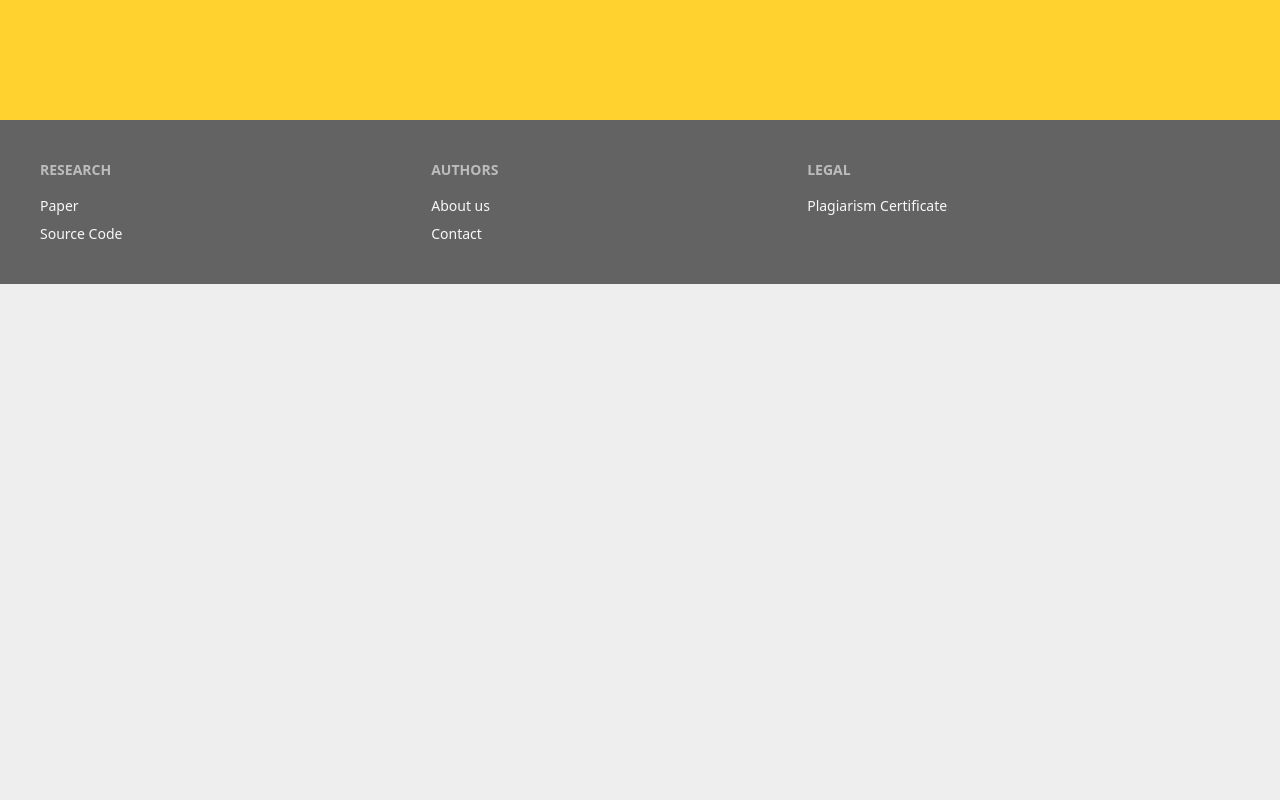
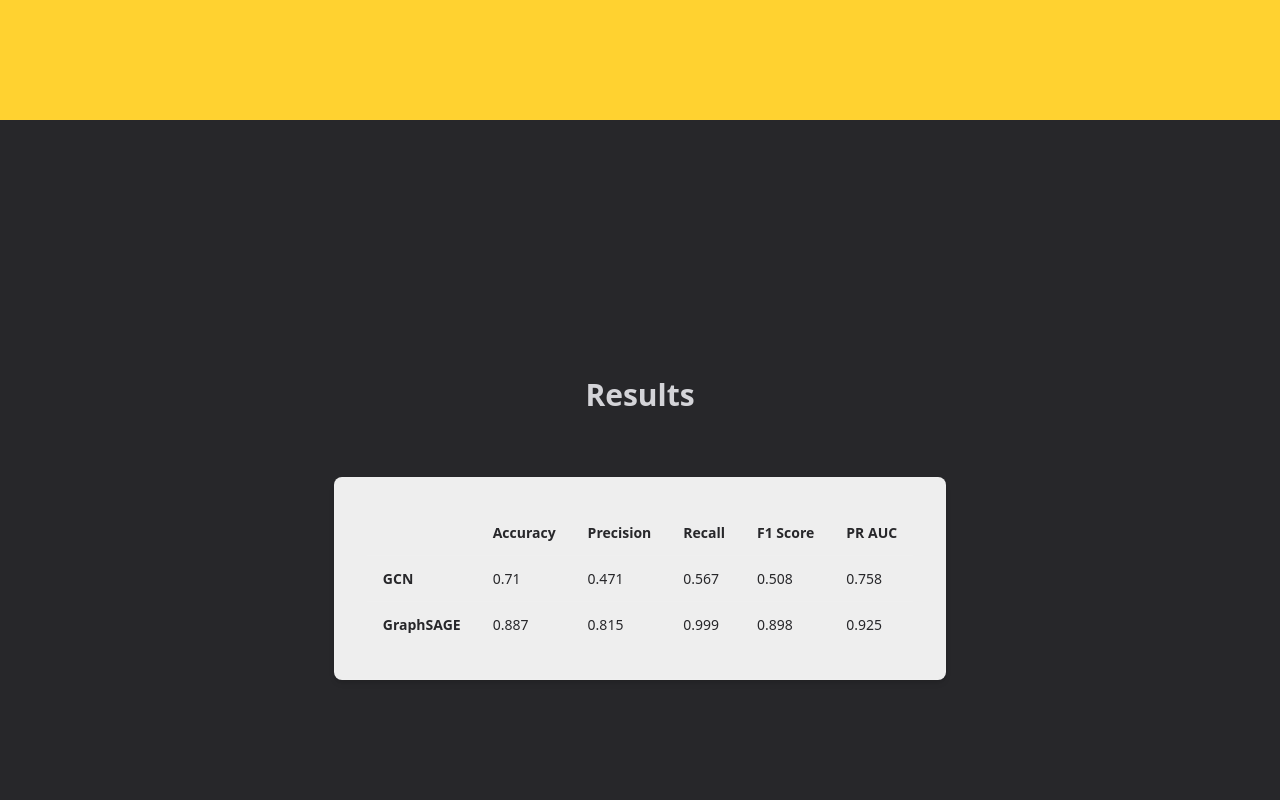
Before and after one commit to iragca/capstone2-mvp3-frontend-cfworkers, a SvelteKit app: page /study in a window 1280 px wide. Shown: the part 2280-3080 px from the top of the page. Before the commit the page ends 2564 px from the top, so only its background shows below. Built offline with nearby package versions, Linux system fonts and the light colour scheme.

Commit message:
feat: add results section with performance metrics table

```diff
--- a/src/routes/study/+page.svelte
+++ b/src/routes/study/+page.svelte
@@ -74,7 +74,7 @@
 				Objectives
 			</h1>
 			<ul
-				class="mx-auto flex w-fit justify-center gap-8 overflow-x-auto rounded-box bg-base-100 p-4 shadow-md flex-col md:flex-row"
+				class="mx-auto flex w-fit flex-col justify-center gap-8 overflow-x-auto rounded-box bg-base-100 p-4 shadow-md md:flex-row"
 			>
 				{@render objective(
 					1,
@@ -110,4 +110,44 @@
 			</ul>
 		</div>
 	</section>
+	<section class="flex min-h-screen flex-col items-center justify-center gap-12" title="results">
+		<h1 class="mx-auto max-w-fit p-4 text-3xl font-extrabold text-zinc-300">Results</h1>
+		<div
+			class="max-w-2xl overflow-x-auto rounded-box border border-base-content/5 bg-base-100 p-8 shadow-md"
+		>
+			<table class="table">
+				<!-- head -->
+				<thead>
+					<tr class="text-zinc-800">
+						<th></th>
+						<th>Accuracy</th>
+						<th>Precision</th>
+						<th>Recall</th>
+						<th>F1 Score</th>
+						<th>PR AUC</th>
+					</tr>
+				</thead>
+				<tbody>
+					<!-- row 1 -->
+					<tr>
+						<th>GCN</th>
+						<td>0.71</td>
+						<td>0.471</td>
+						<td>0.567</td>
+						<td>0.508</td>
+						<td>0.758</td>
+					</tr>
+					<!-- row 2 -->
+					<tr>
+						<th>GraphSAGE</th>
+						<td>0.887</td>
+						<td>0.815</td>
+						<td>0.999</td>
+						<td>0.898</td>
+						<td>0.925</td>
+					</tr>
+				</tbody>
+			</table>
+		</div>
+	</section>
 </main>
```
